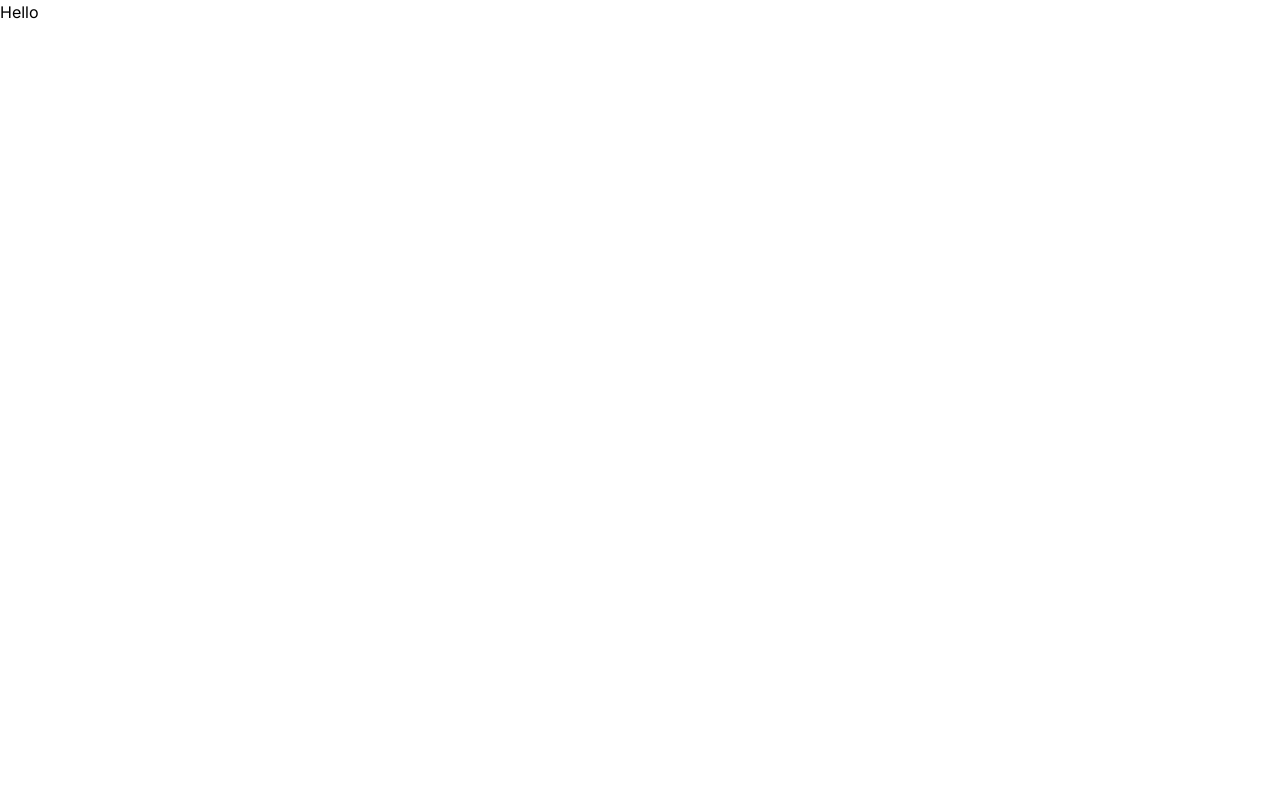
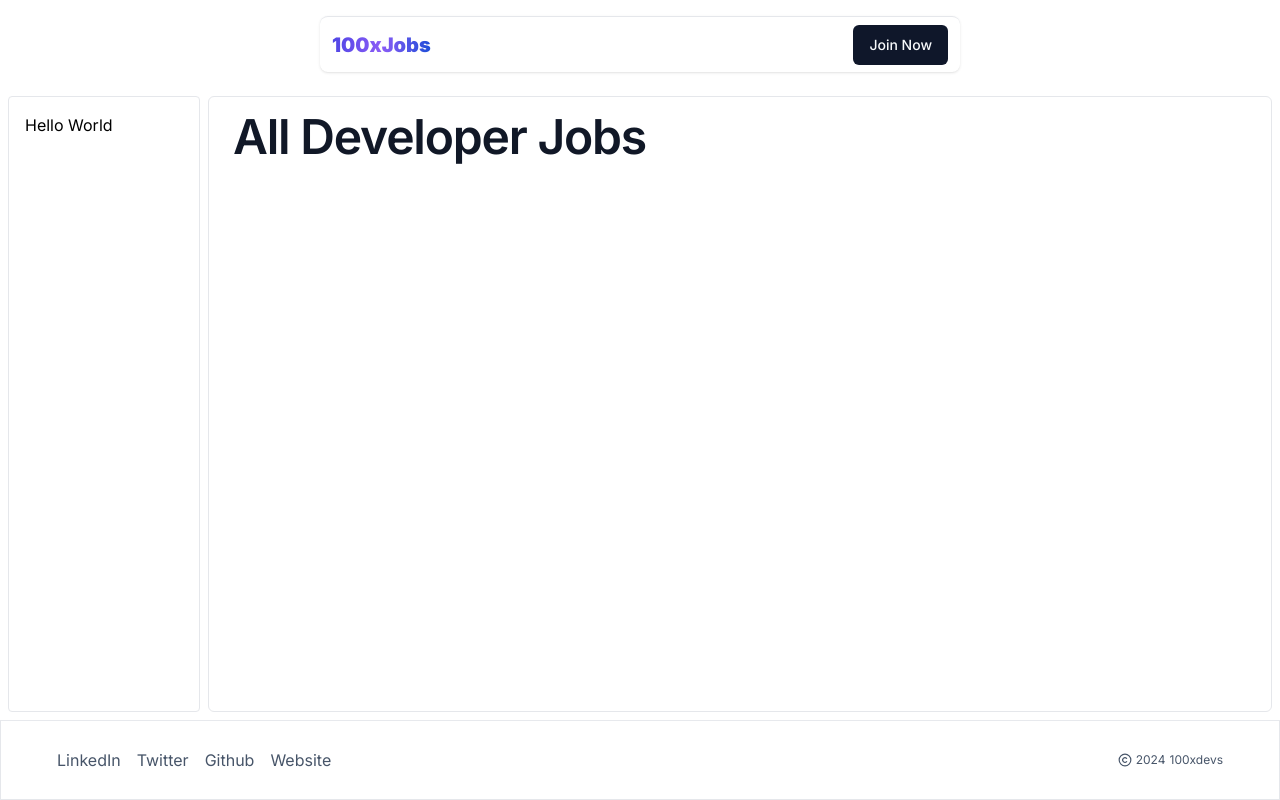
Before and after one commit to SwetanshuSingh/100xdevs-job-board, a Next.js app: page /jobs in a window 1280 px wide. Built offline with nearby package versions, Linux system fonts and the light colour scheme.

Commit message:
[update]: jobs page layout and styles

```diff
--- /dev/null
+++ b/app/(protected)/jobs/layout.tsx
@@ -0,0 +1,19 @@
+import Footer from "@/components/Footer";
+import Navbar from "@/components/Navbar";
+import { ReactNode } from "react";
+
+type MainLayoutProps = {
+  children: ReactNode;
+};
+
+const MainLayout = ({ children }: MainLayoutProps) => {
+  return (
+    <div className="w-full min-h-screen flex flex-col gap-4 items-center pt-4 pb-20">
+      <Navbar />
+      {children}
+      <Footer />
+    </div>
+  );
+};
+
+export default MainLayout;
--- a/app/(protected)/jobs/page.tsx
+++ b/app/(protected)/jobs/page.tsx
@@ -1,9 +1,16 @@
+import Sidebar from "@/components/Sidebar";
+
 const JobsPage = () => {
-    return (
-        <div>
-            <h2>Hello</h2>
-        </div>
-    )
-}
+  return (
+    <section className="relative w-full h-fit flex gap-2 flex-grow p-2">
+      <Sidebar />
+      <section className="w-full border border-gray-200 rounded-md py-4 px-6">
+        <h3 className="lg:text-5xl text-gray-900 tracking-tight font-semibold">
+          All Developer Jobs
+        </h3>
+      </section>
+    </section>
+  );
+};
 
 export default JobsPage;
--- /dev/null
+++ b/components/Sidebar.tsx
@@ -0,0 +1,9 @@
+const Sidebar = () => {
+  return (
+    <aside className="p-4 min-w-48 border border-gray-200 rounded">
+      <h2>Hello World</h2>
+    </aside>
+  );
+};
+
+export default Sidebar;
```
